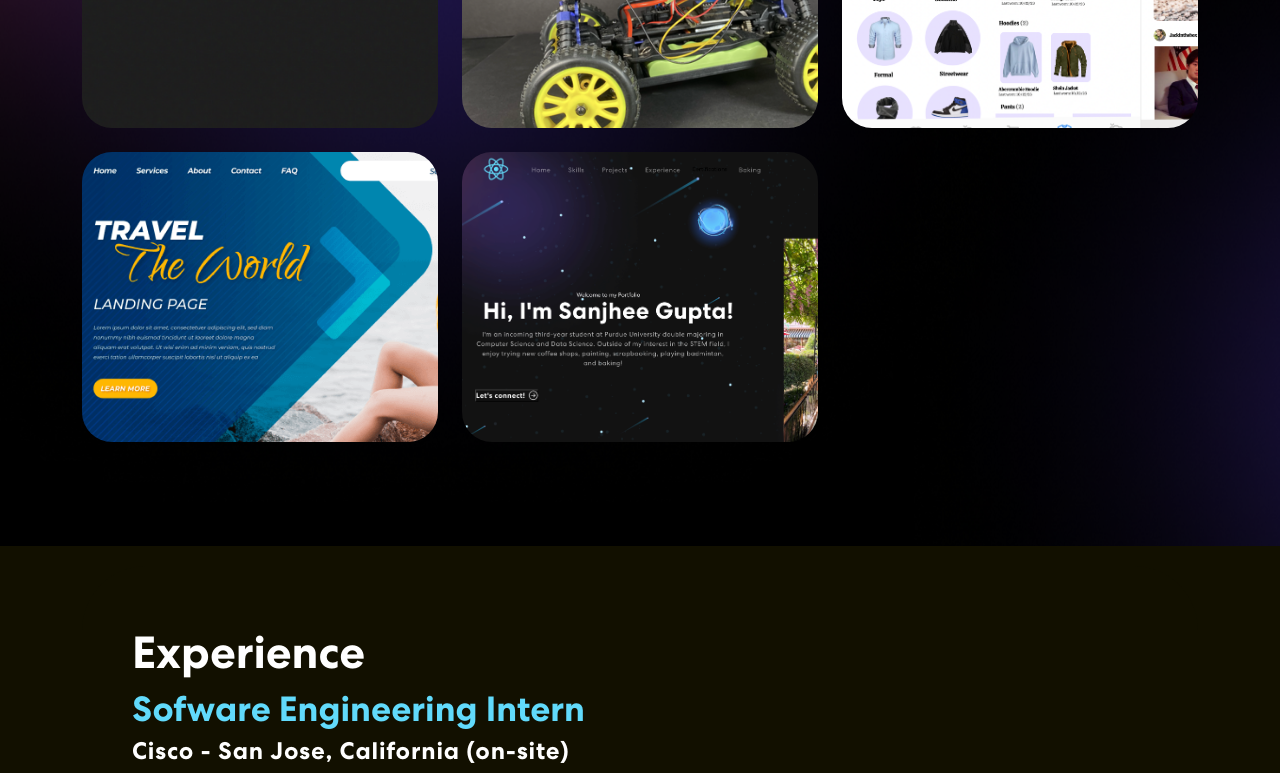
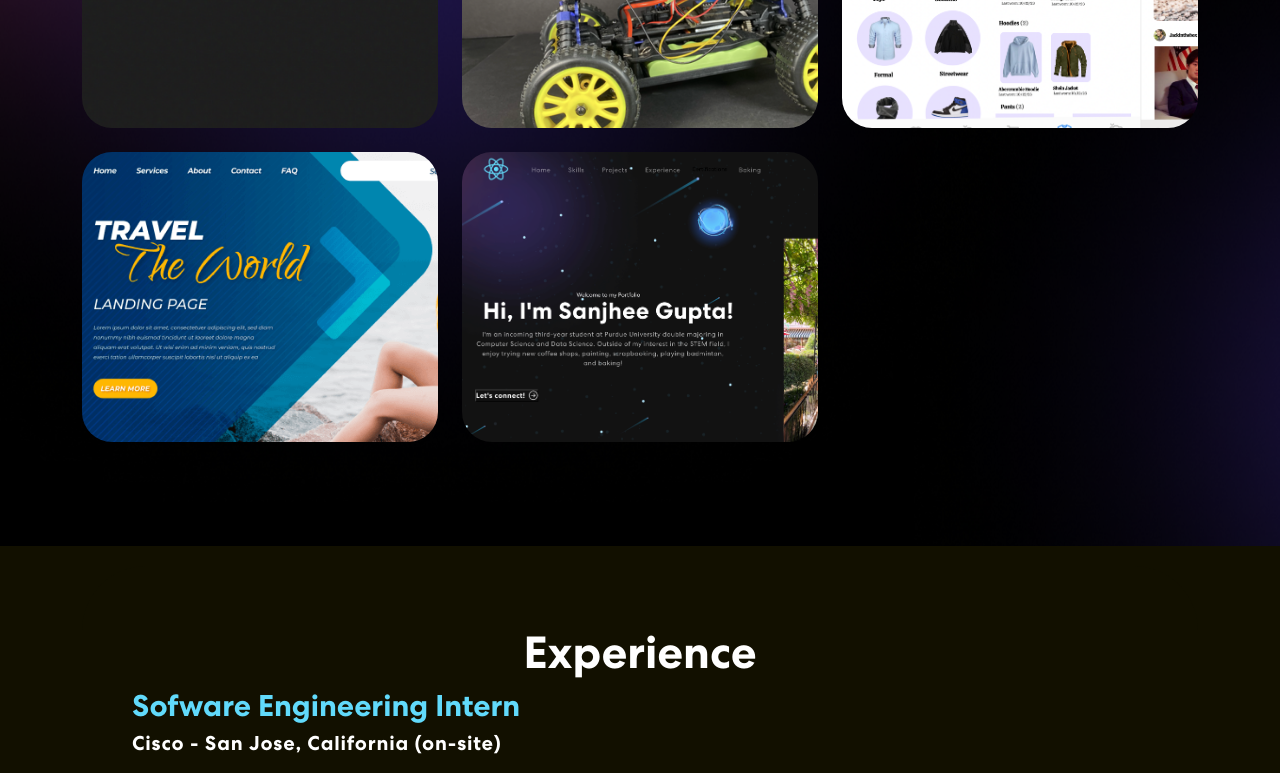
Before and after one commit to sanjheeg/personal_website, a React (Create React App) app: page / in a window 1280 px wide. Shown: the part 2000-2773 px from the top of the page. Built offline with nearby package versions, Linux system fonts and the light colour scheme.

Commit message:
change heading

```diff
--- a/src/App.css
+++ b/src/App.css
@@ -93,7 +93,6 @@ nav.navbar {
   top: 0;
   z-index: 9999;
   transition: 0.32 ease-in-out;
-
 }
 
 nav.navbar.scrolled {
@@ -119,13 +118,14 @@ nav.navbar .navbar-nav .nav-link.navbar-link {
 nav.navbar .navbar-nav a.nav-link.navbar-link.hover
 nav.navbar .navbar-nav a.nav-link.navbar-link.active {
   opacity: 1;
+  color: #fff !important;
 }
 
 span.navbar-text {
   display: inline-block;
   margin-left: 14px;
+  color: #fff !important;
 }
-
 
 
 .social-icon a {
@@ -655,18 +655,18 @@ nav.navbar .navbar-toggler[aria-aexpanded="true"] .navbar-toggler-icon {
 .experience h2 {
 	font-size: 45px;
 	font-weight: 700;
-  text-align: left;
+  text-align: center ;
 }
 
 .experience h3 {
-	font-size: 35px;
+	font-size: 30px;
 	font-weight: 700;
   text-align: left;
   color:#61dafb;
 }
 
 .experience h4 {
-  font-size: 20;
+  font-size: 20px;
   font-weight: 700;
   letter-spacing: 0.8px;
   line-height: 1.1em;
```
